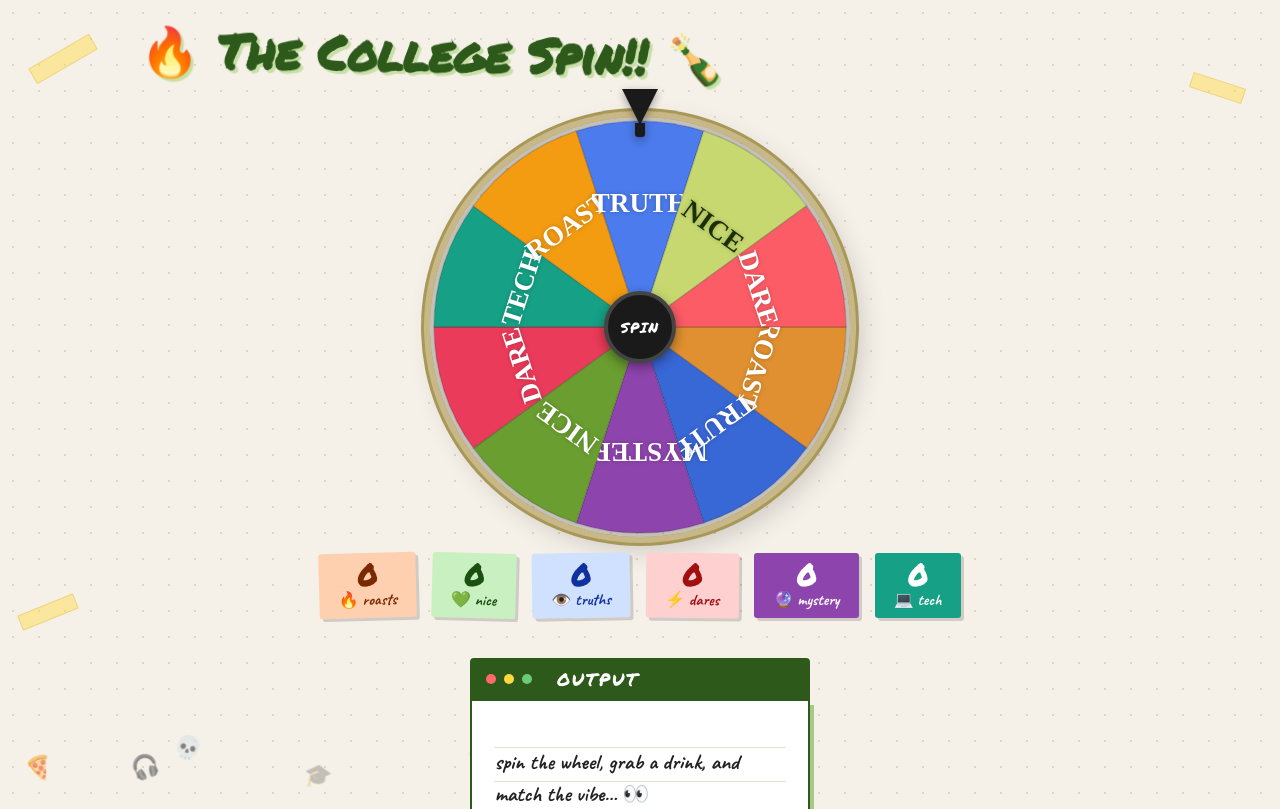
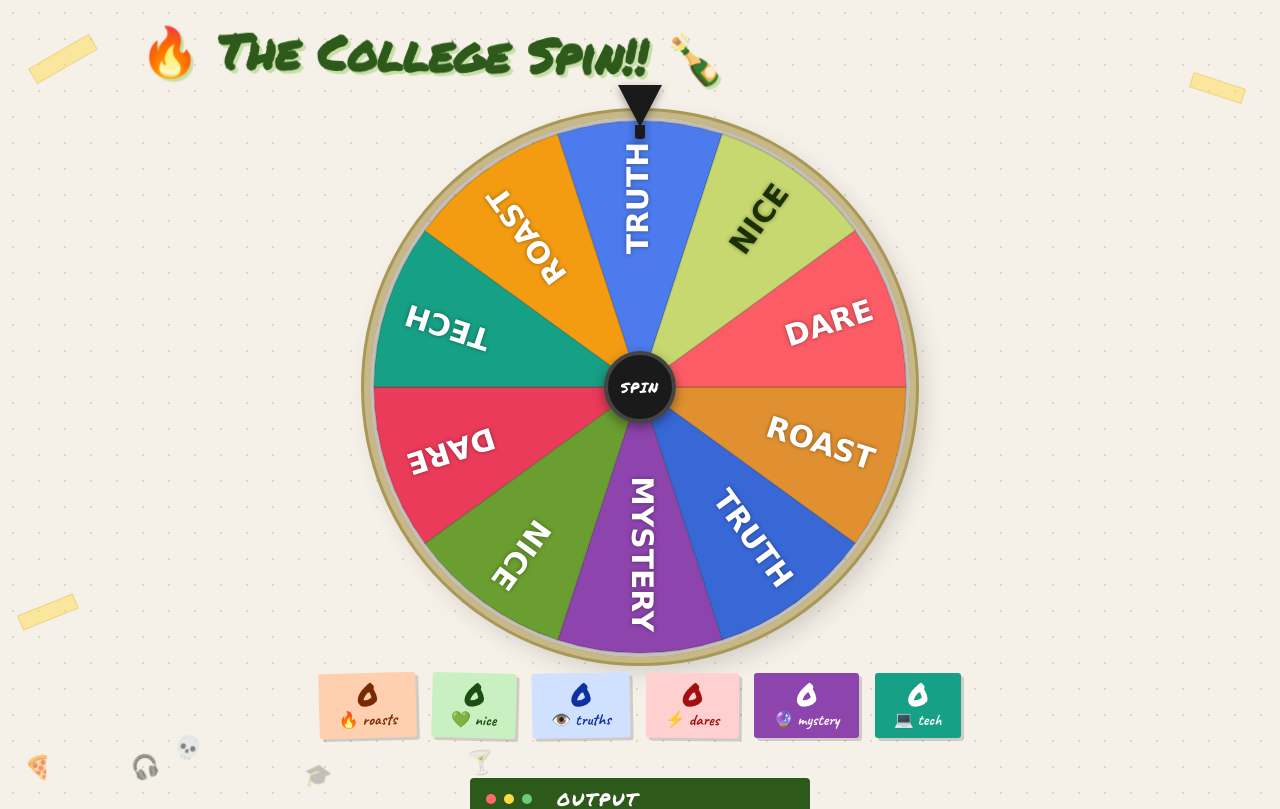
Before and after one commit to harmangill17/spingame, a React (Vite) app: page / in a window 1280 px wide. Shown: the top 809 px of the page. Built offline with nearby package versions, Linux system fonts and the light colour scheme.

Commit message:
feat: increase wheel size and align text radially with Verdana font

```diff
--- a/src/components/Wheel.jsx
+++ b/src/components/Wheel.jsx
@@ -49,15 +49,15 @@ export default function Wheel({ stats, isSpinning, setIsSpinning, onReveal }) {
       ctx.save();
       ctx.translate(R, R);
       ctx.rotate(s + ARC/2);
-      ctx.textAlign = 'center';
+      ctx.textAlign = 'right';
+      ctx.textBaseline = 'middle';
       ctx.fillStyle = seg.text;
-      ctx.font = `bold ${R*0.13}px 'Permanent Marker', cursive`;
-      ctx.shadowColor = 'rgba(0,0,0,0.25)';
+      ctx.font = `bold ${R*0.11}px 'Verdana', sans-serif`;
+      ctx.shadowColor = 'rgba(0,0,0,0.4)';
       ctx.shadowBlur = 4;
 
       const label = LABELS[seg.type];
-      ctx.rotate(Math.PI/2);
-      ctx.fillText(label, 0, -(R*0.55));
+      ctx.fillText(label, R - 25, 0);
       ctx.restore();
     }
 
@@ -102,11 +102,11 @@ export default function Wheel({ stats, isSpinning, setIsSpinning, onReveal }) {
   return (
     <div className="wheel-side">
       <div className="wheel-container">
-        <div className="arrow-wrap">
-          <div className="arrow-tip"></div>
+        <div className="arrow-wrap" style={{top: '-32px'}}>
+          <div className="arrow-tip" style={{borderTop: '42px solid #1a1a1a', borderLeft: '22px solid transparent', borderRight: '22px solid transparent'}}></div>
           <div className="arrow-base"></div>
         </div>
-        <canvas ref={canvasRef} width="420" height="420" onClick={spin}></canvas>
+        <canvas ref={canvasRef} width="540" height="540" onClick={spin}></canvas>
         <div className={`hub ${isSpinning ? 'spinning' : ''}`} onClick={spin}>
           SPIN
         </div>
--- a/src/index.css
+++ b/src/index.css
@@ -69,8 +69,8 @@ h1 {
 
 .wheel-container {
   position: relative;
-  width: 420px;
-  height: 420px;
+  width: 540px;
+  height: 540px;
   animation: bounceIn 0.8s cubic-bezier(0.175, 0.885, 0.32, 1.275);
 }
 
```
